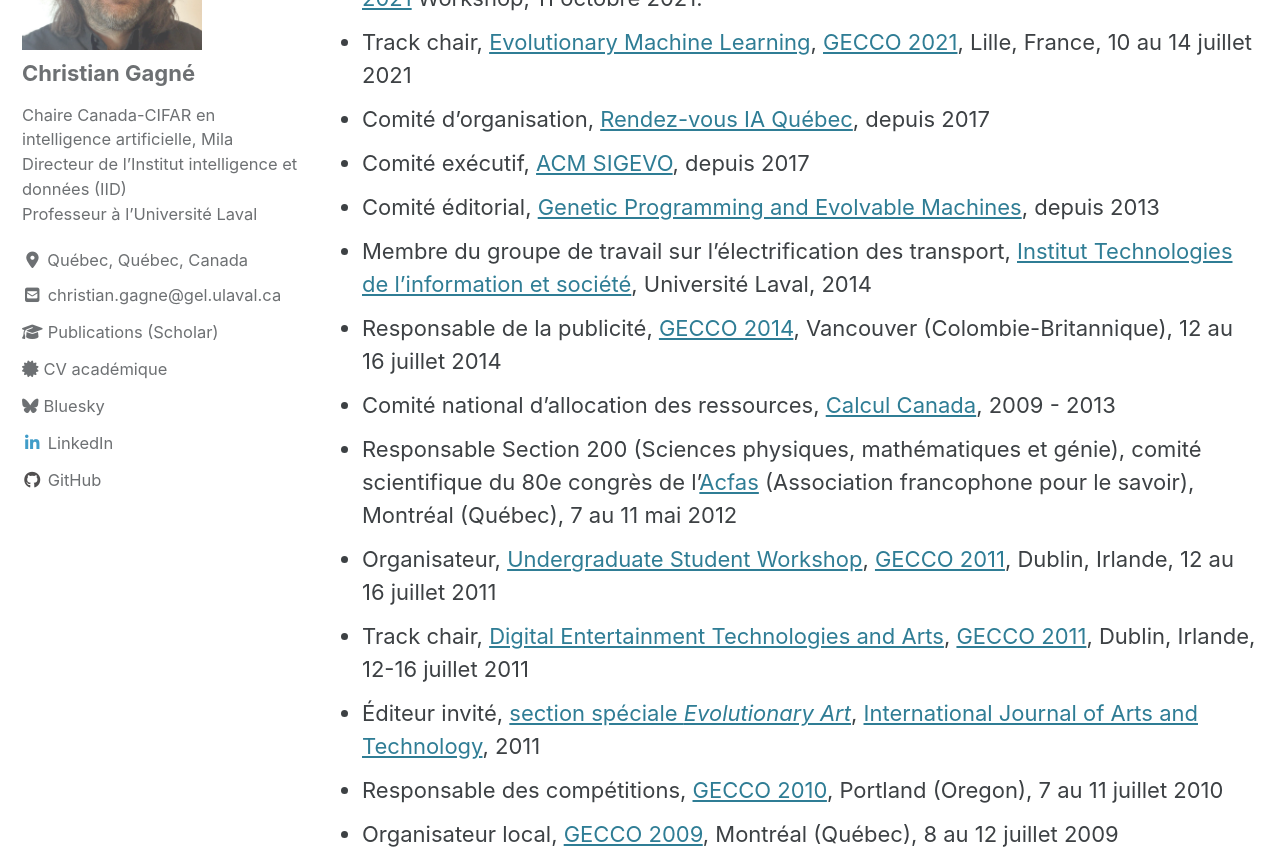
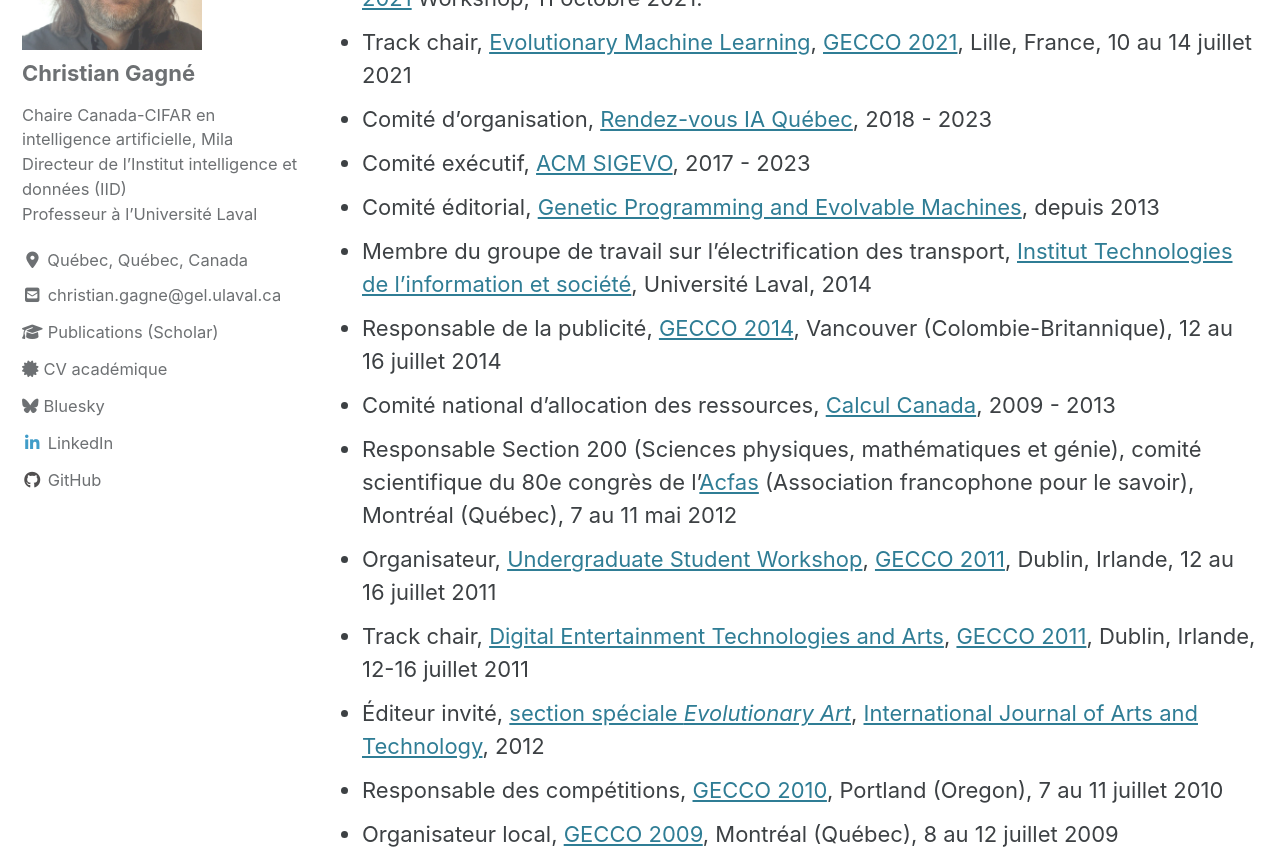
Before and after one commit to chgagne/chgagne.github.io, a Jekyll site: the page built from _pages/recherche.md, in a window 1280 px wide and 1400 px high, scrolled down 1784 px. Shown: the part 196-1045 px from the top of the window. Built offline with Jekyll 4.4.1, drawn with Linux system fonts in a browser that asks for light colours; cached includes are drawn as plain includes.

Commit message:
Alignement sur le CV du 2026-09-28.
Étudiants : ajout de Nizar El Ghazal (doctorat en génie électrique,
depuis 2026) ; Jonas Ngnawé passe de 2021 à 2022 et sa parenthèse de
cosupervision est refermée ; Matthew Walker passe de 2008 à 2009.

Recherche : le mandat au comité exécutif d'ACM SIGEVO est clos
(2017-2023), celui au Rendez-vous IA Québec aussi et débute en 2018
(2018-2023), l'édition invitée de l'IJART passe de 2011 à 2012.

Le CV est la source de ces quatre dates.

Co-Authored-By: Claude Opus 5 (1M context) <noreply@anthropic.com>

```diff
--- a/_pages/recherche.md
+++ b/_pages/recherche.md
@@ -45,8 +45,8 @@ Mes intérêts de recherche portent sur l’élaboration de méthodes pour l'app
 - Track chair, [Neuroevolution](https://gecco-2026.sigevo.org/Track?itemId=59), [GECCO 2026](https://gecco-2026.sigevo.org/HomePage), San José, Costa Rica, 13 au 17 juillet 2026.
 - Comité d'organisation, [Interactive Labeling and Data Augmentation for Vision](https://ildav-workshop.github.io/), [ICCV 2021](http://iccv2021.thecvf.com/) Workshop, 11 octobre 2021.
 - Track chair, [Evolutionary Machine Learning](https://gecco-2021.sigevo.org/Tracks#EML%20-%20Evolutionary%20Machine%20Learning), [GECCO 2021](https://gecco-2021.sigevo.org/HomePage), Lille, France, 10 au 14 juillet 2021
-- Comité d'organisation, [Rendez-vous IA Québec](https://www.itis.ulaval.ca/cms/site/itis/rviaqc), depuis 2017
-- Comité exécutif, [ACM SIGEVO](http://sig.sigevo.org/index.html), depuis 2017
+- Comité d'organisation, [Rendez-vous IA Québec](https://www.itis.ulaval.ca/cms/site/itis/rviaqc), 2018 - 2023
+- Comité exécutif, [ACM SIGEVO](http://sig.sigevo.org/index.html), 2017 - 2023
 - Comité éditorial, [Genetic Programming and Evolvable Machines](http://www.springer.com/computer/ai/journal/10710), depuis 2013
 - Membre du groupe de travail sur l'électrification des transport, [Institut Technologies de l'information et société](https://www.itis.ulaval.ca), Université Laval, 2014
 - Responsable de la publicité, [GECCO 2014](http://www.sigevo.org/gecco-2014/), Vancouver (Colombie-Britannique), 12 au 16 juillet 2014
@@ -54,7 +54,7 @@ Mes intérêts de recherche portent sur l’élaboration de méthodes pour l'app
 - Responsable Section 200 (Sciences physiques, mathématiques et génie), comité scientifique du 80e congrès de l'[Acfas](http://www.acfas.ca) (Association francophone pour le savoir), Montréal (Québec), 7 au 11 mai 2012
 - Organisateur, [Undergraduate Student Workshop](usw-gecco2011.html), [GECCO 2011](http://www.sigevo.org/gecco-2011), Dublin, Irlande, 12 au 16 juillet 2011
 - Track chair, [Digital Entertainment Technologies and Arts](http://www.sigevo.org/gecco-2011/organizers-tracks.html#det), [GECCO 2011](http://www.sigevo.org/gecco-2011), Dublin, Irlande, 12-16 juillet 2011
-- Éditeur invité, [section spéciale *Evolutionary Art*](http://www.inderscience.com/info/inarticletoc.php?jcode=ijart&year=2015&vol=8&issue=2), [International Journal of Arts and Technology](http://www.inderscience.com/ijart), 2011
+- Éditeur invité, [section spéciale *Evolutionary Art*](http://www.inderscience.com/info/inarticletoc.php?jcode=ijart&year=2015&vol=8&issue=2), [International Journal of Arts and Technology](http://www.inderscience.com/ijart), 2012
 - Responsable des compétitions, [GECCO 2010](http://www.sigevo.org/gecco-2010), Portland (Oregon), 7 au 11 juillet 2010
 - Organisateur local, [GECCO 2009](http://www.sigevo.org/gecco-2009), Montréal (Québec), 8 au 12 juillet 2009
 - Membre de l'organisation locale (commanditaires), [HPCS 2008](http://www.hpcs2008.org), Québec (Québec), 9 au 11 juin 2008
```
Also changed, not shown: _pages/etudiants.md (+3 -2 lines).
